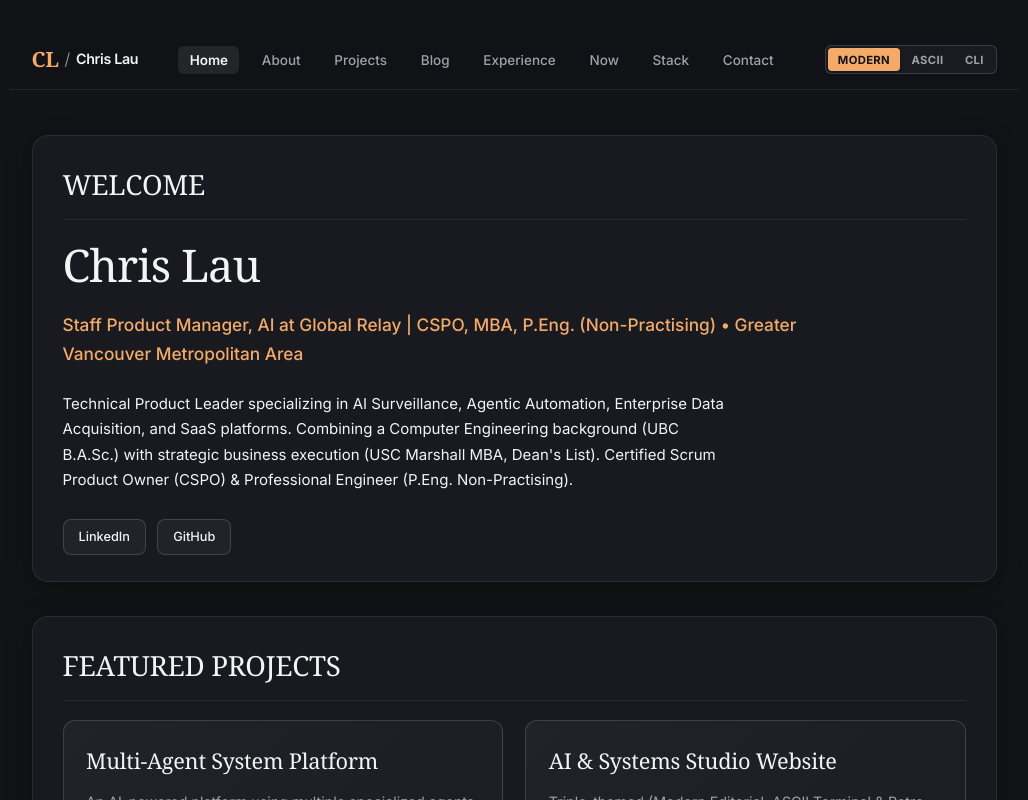
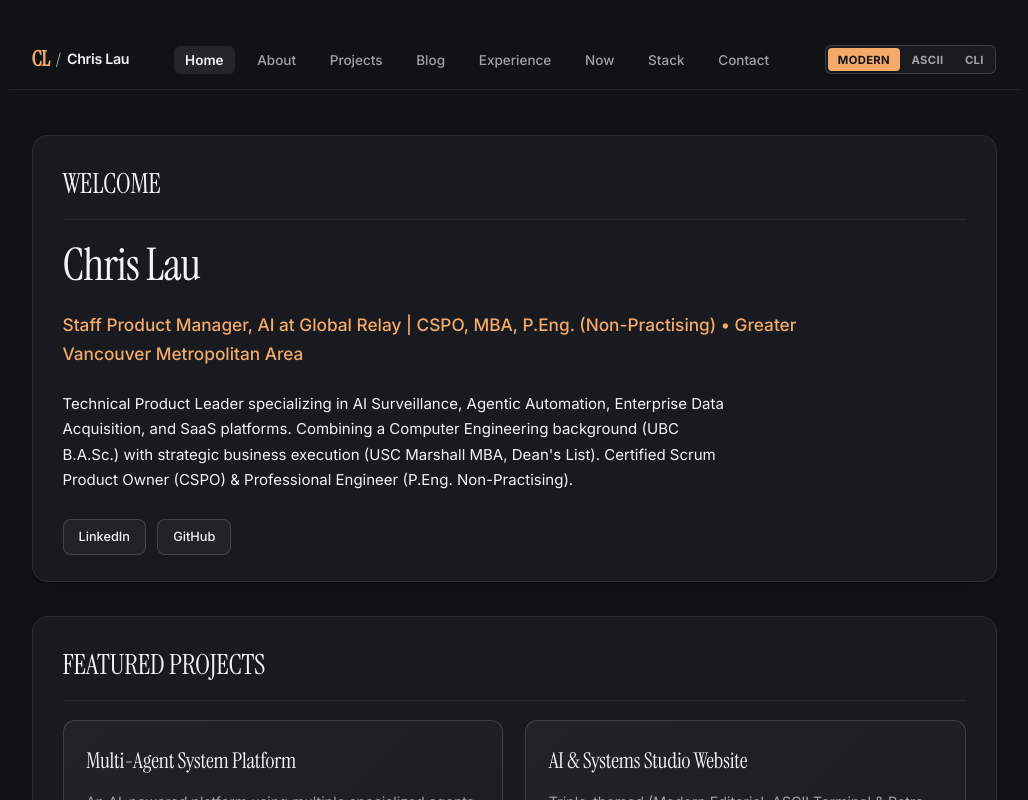
Before and after one commit to chris-lau/personalWebsite, a React (Vite) app in the folder frontend/: page / in a window 1280 px wide. Shown: the top 800 px of the page, without its empty margins (126-1154 px from the left). Built offline with nearby package versions, Linux system fonts and the light colour scheme.

Commit message:
fix(css): position @import statements at top of global.css for proper specification compliance

```diff
--- a/frontend/src/styles/global.css
+++ b/frontend/src/styles/global.css
@@ -1,6 +1,6 @@
+@import url('https://fonts.googleapis.com/css2?family=JetBrains+Mono:ital,wght@0,400;0,500;0,700;1,400&family=Instrument+Serif:ital@0;1&family=Inter:wght@300;400;500;600;700&display=swap');
 @import './variables.css';
 @import './a11y.css';
-@import url('https://fonts.googleapis.com/css2?family=JetBrains+Mono:ital,wght@0,400;0,500;0,700;1,400&display=swap');
 
 /* CSS Resets */
 *, *::before, *::after {
```
